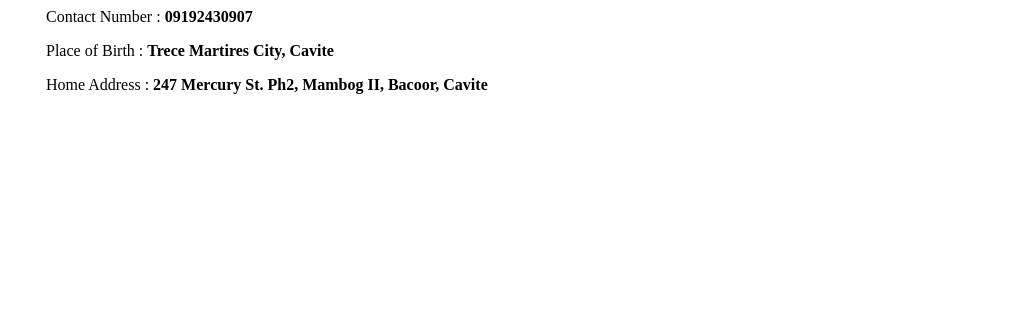
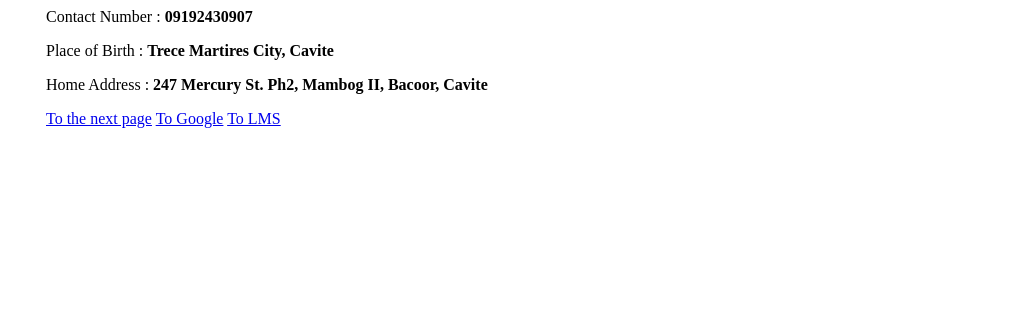
Before and after one commit to jaesun024/Jaesun, a plain HTML site: page index.html in a window 1280 px wide. Shown: the part 294-618 px from the top of the page, 244-1280 px from the left. Drawn offline with Linux system fonts and the light colour scheme.

Commit message:
Add navigation links to index.html
Added links to navigate to the next page, Google, and LMS.

```diff
--- a/index.html
+++ b/index.html
@@ -16,3 +16,9 @@
 <p>Contact Number : <b>09192430907</b></p>
 <p>Place of Birth : <b>Trece Martires City, Cavite</b></p>
 <p>Home Address : <b>247 Mercury St. Ph2, Mambog II, Bacoor, Cavite</b></p>
+
+  <a href="page2.html" target="_blank">To the next page</a>
+  <a href="https://www.google.com" target="_blank">To Google</a>
+  <a href="http://vcmc.eulap.co:8080/cbs/a/login" target="_blank">To LMS</a>
+
+</body>
```
